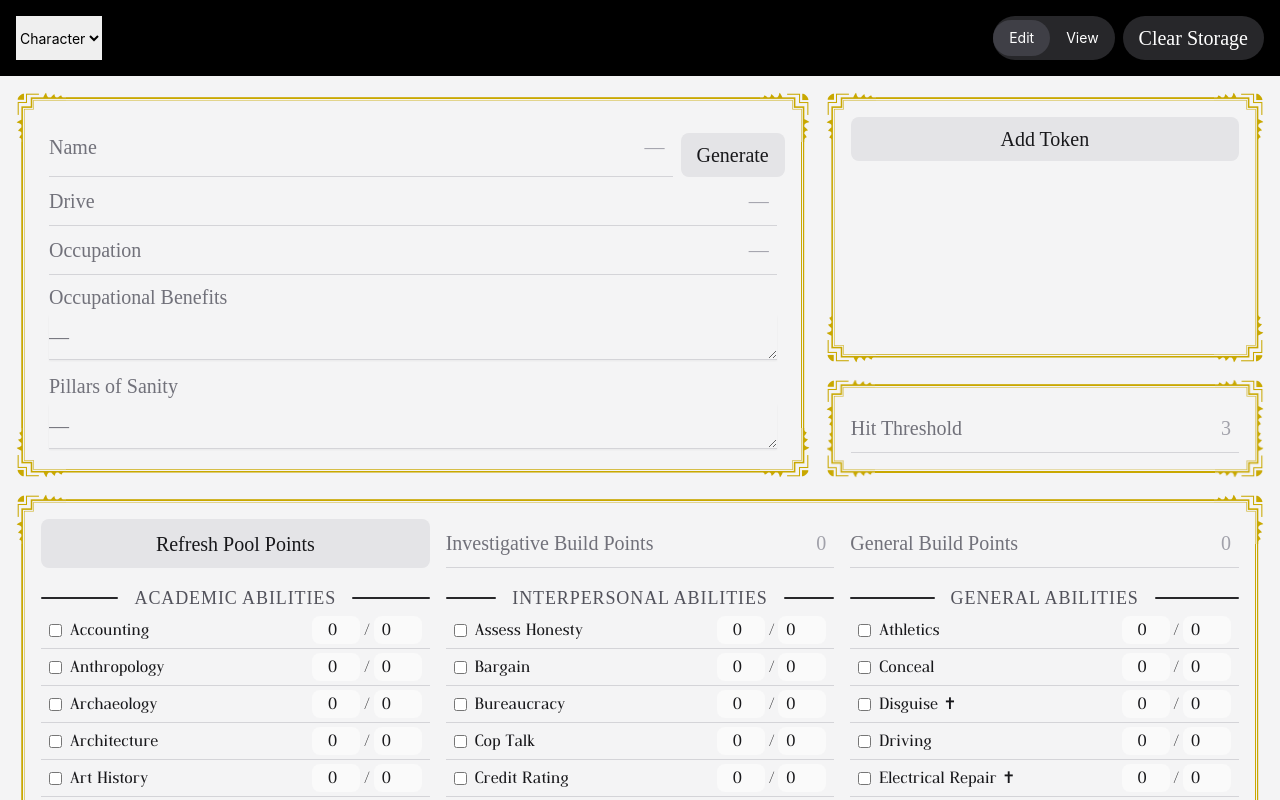
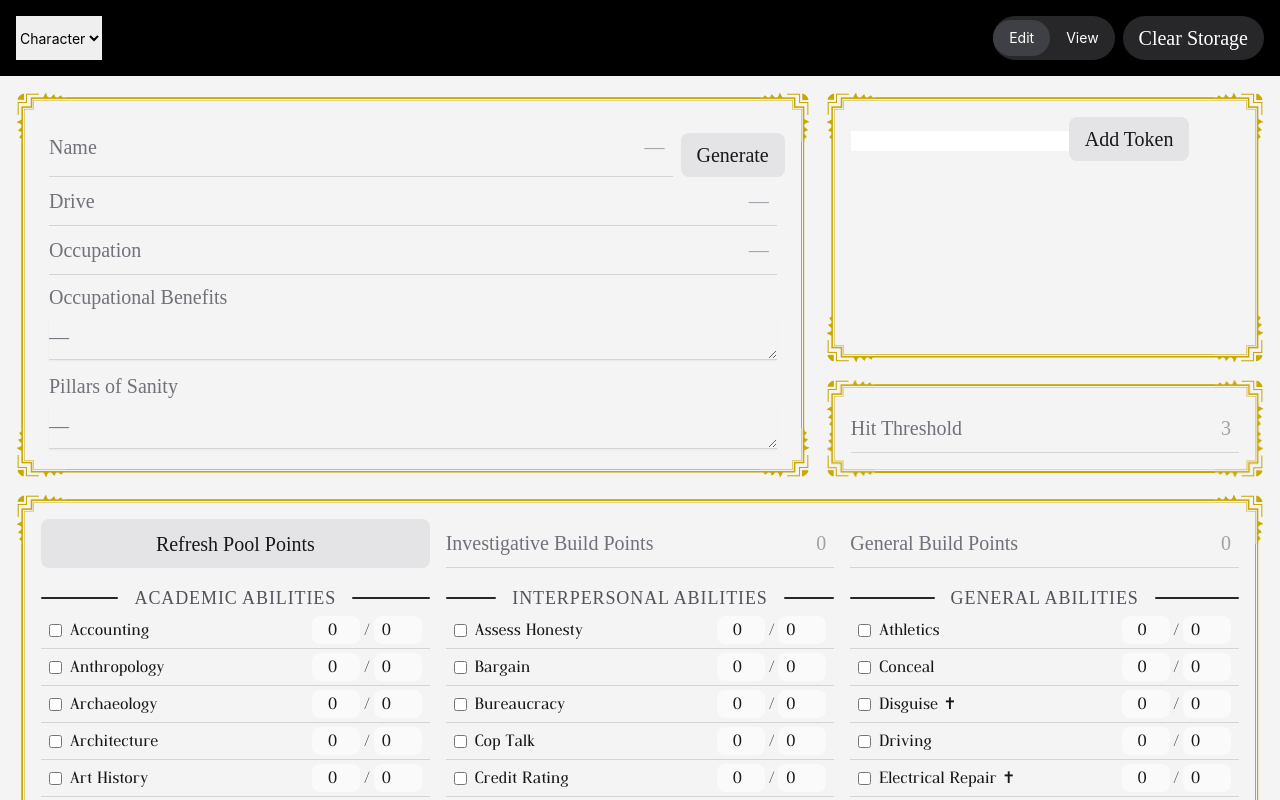
Before and after one commit to Heilemann/trail-of-cthulhu, a React (Create React App) app: page / in a window 1280 px wide. Shown: the top 800 px of the page. Built offline with nearby package versions, Linux system fonts and the light colour scheme; a web font is replaced by a local one.

Commit message:
Updating

```diff
--- a/src/components/Asset.tsx
+++ b/src/components/Asset.tsx
@@ -46,12 +46,16 @@ const Asset: FC<AssetProps> = props => {
 
 	if (!asset) {
 		return (
+			<div>
+				<input {...register(name)} />
+
 				<Button
 					// className={twMerge('w-full', editMode === 'view' ? 'hidden' : 'block')}
 					onClick={handleUpload}
 				>
 					{addLabel || 'Upload'}
 				</Button>
+			</div>
 		)
 	}
 
```
Also changed, not shown: 8 other files (tests, documents, lock files or other folders). Lines whose indentation alone changed are shown as unchanged.
